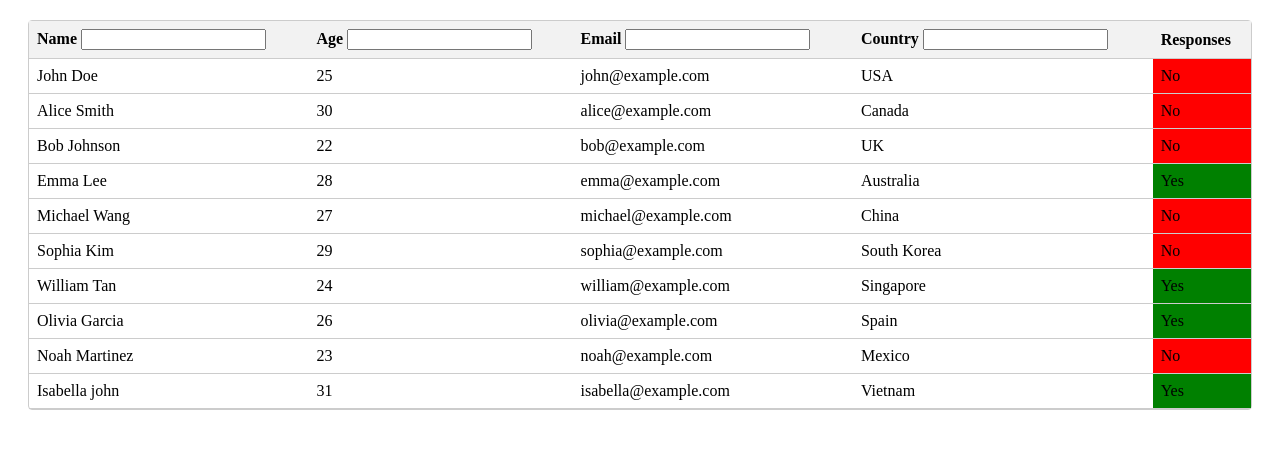
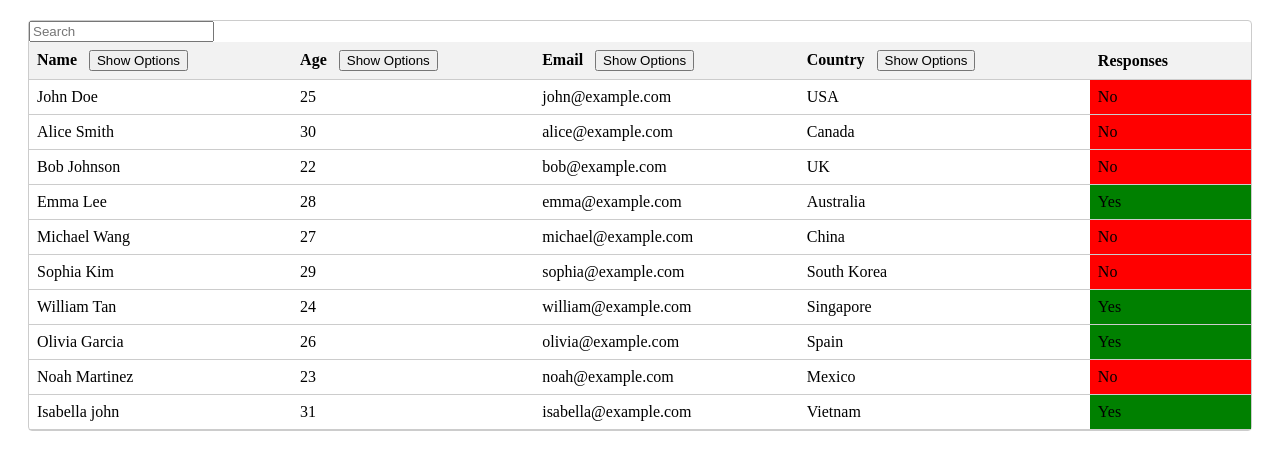
Before and after one commit to shuvamgpt/filtering, a Vue app: page / in a window 1280 px wide. Shown: the top 470 px of the page. Built offline with nearby package versions, Linux system fonts and the light colour scheme.

Commit message:
added filter functionality

```diff
--- a/src/components/SimpleTable.vue
+++ b/src/components/SimpleTable.vue
@@ -1,37 +1,113 @@
 <template>
   <div class="table-container">
+    <div class="universal-search">
+      <input
+        type="text"
+        v-model="universalSearch"
+        placeholder="Search"
+        @input="applyFilters"
+      />
+    </div>
     <table>
       <thead>
         <tr>
-          <th @click="sortTable('name', $event)">
+          <th>
             Name
-            <input type="text" v-model="filters.name" @input="applyFilters" />
-            <span v-if="currentColumn === 'name'">
-              {{ sortDirection === "asc" ? "↑" : "↓" }}
-            </span>
+
+            <div class="option-tooltip" v-show="showOptions.name">
+              <ul>
+                <li v-for="option in options.name" :key="option">
+                  <label>
+                    <input
+                      type="checkbox"
+                      v-model="filters.name"
+                      :value="option"
+                      @change="applyFilters"
+                    />
+                    {{ option }}
+                  </label>
+                </li>
+              </ul>
+            </div>
+            <button class="option-toggle" @click="toggleOptions('name')">
+              {{ showOptions.name ? "Hide" : "Show" }} Options
+            </button>
           </th>
-          <th @click="sortTable('age', $event)">
+          <th>
             Age
-            <input type="number" v-model="filters.age" @input="applyFilters" />
-            <span v-if="currentColumn === 'age'">
-              {{ sortDirection === "asc" ? "↑" : "↓" }}
-            </span>
+            <div class="option-tooltip" v-show="showOptions.age">
+              <ul>
+                <li v-for="option in options.age" :key="option">
+                  <label>
+                    <input
+                      type="checkbox"
+                      v-model="filters.age"
+                      :value="option"
+                      @change="applyFilters"
+                    />
+                    {{ option }}
+                  </label>
+                </li>
+              </ul>
+            </div>
+            <button class="option-toggle" @click="toggleOptions('age')">
+              {{ showOptions.age ? "Hide" : "Show" }} Options
+            </button>
           </th>
-          <th @click="sortTable('email', $event)">
+          <th>
             Email
-            <input type="text" v-model="filters.email" @input="applyFilters" />
-            <span v-if="currentColumn === 'email'">
-              {{ sortDirection === "asc" ? "↑" : "↓" }}
-            </span>
+            <div class="option-tooltip" v-show="showOptions.email">
+              <ul>
+                <li v-for="option in options.email" :key="option">
+                  <label>
+                    <input
+                      type="checkbox"
+                      v-model="filters.email"
+                      :value="option"
+                      @change="applyFilters"
+                    />
+                    {{ option }}
+                  </label>
+                </li>
+              </ul>
+            </div>
+            <button class="option-toggle" @click="toggleOptions('email')">
+              {{ showOptions.email ? "Hide" : "Show" }} Options
+            </button>
           </th>
-          <th @click="sortTable('country', $event)">
+          <th>
             Country
-            <input type="text" v-model="filters.country" @input="applyFilters" />
-            <span v-if="currentColumn === 'country'">
-              {{ sortDirection === "asc" ? "↑" : "↓" }}
-            </span>
+            <div class="option-tooltip" v-show="showOptions.country">
+              <ul>
+                <li v-for="option in options.country" :key="option">
+                  <label>
+                    <input
+                      type="checkbox"
+                      v-model="filters.country"
+                      :value="option"
+                      @change="applyFilters"
+                    />
+                    {{ option }}
+                  </label>
+                </li>
+              </ul>
+            </div>
+            <button class="option-toggle" @click="toggleOptions('country')">
+              {{ showOptions.country ? "Hide" : "Show" }} Options
+            </button>
           </th>
-          <th>Responses</th>
+          <th>
+            Responses
+            <button class="sort-toggle" @click="sortTable('response')">
+              {{
+                currentColumn === "response"
+                  ? sortDirection === "asc"
+                    ? "▲"
+                    : "▼"
+                  : ""
+              }}
+            </button>
+          </th>
         </tr>
       </thead>
       <tbody>
@@ -40,26 +116,44 @@
           <td>{{ item.age }}</td>
           <td>{{ item.email }}</td>
           <td>{{ item.country }}</td>
-          <td :style="{ backgroundColor: item.response === 'Yes' ? 'green' : 'red' }">{{ item.response }}</td>
+          <td
+            :style="{
+              backgroundColor: item.response === 'Yes' ? 'green' : 'red',
+            }"
+          >
+            {{ item.response }}
+          </td>
         </tr>
       </tbody>
     </table>
   </div>
 </template>
 
-
 <script>
 export default {
   data() {
     return {
+      showOptions: {
+        name: false,
+        age: false,
+        email: false,
+        country: false,
+      },
       currentColumn: "",
       sortDirection: "",
       filters: {
-        name: "",
-        age: "",
-        email: "",
-        country: "",
+        name: [],
+        age: [],
+        email: [],
+        country: [],
       },
+      options: {
+        name: [],
+        age: [],
+        email: [],
+        country: [],
+      },
+      universalSearch: "",
       dummyData: [
         {
           id: 1,
@@ -144,19 +238,28 @@ export default {
       ],
     };
   },
+  created() {
+    this.extractOptions();
+  },
   computed: {
     filteredData() {
       let filteredData = this.dummyData.slice();
       Object.keys(this.filters).forEach((column) => {
-        if (this.filters[column]) {
+        if (this.filters[column].length > 0) {
           filteredData = filteredData.filter((item) =>
-            String(item[column])
-              .toLowerCase()
-              .includes(this.filters[column].toLowerCase())
+            this.filters[column].includes(item[column])
           );
         }
       });
 
+      if (this.universalSearch) {
+        const searchQuery = this.universalSearch.toLowerCase();
+        filteredData = filteredData.filter((item) =>
+          Object.values(item).some((value) =>
+            String(value).toLowerCase().includes(searchQuery)
+          )
+        );
+      }
       if (this.currentColumn && this.currentColumn !== "response") {
         filteredData.sort((a, b) => {
           if (
@@ -173,23 +276,37 @@ export default {
         if (this.sortDirection === "desc") {
           filteredData.reverse();
         }
+      } else if (this.currentColumn === "response") {
+        filteredData.sort((a, b) => {
+          return a.response.localeCompare(b.response);
+        });
       }
       return filteredData;
     },
   },
   methods: {
-    sortTable(column, event) {
-      const isInputField = ["INPUT", "TEXTAREA"].includes(event.target.tagName);
-      if (!isInputField && column !== "response") {
-        if (this.currentColumn === column) {
-          this.sortDirection = this.sortDirection === "asc" ? "desc" : "asc";
-        } else {
-          this.currentColumn = column;
-          this.sortDirection = "asc";
-        }
+    extractOptions() {
+      Object.keys(this.filters).forEach((column) => {
+        const uniqueOptions = [
+          ...new Set(this.dummyData.map((item) => item[column])),
+        ];
+        this.options[column] = uniqueOptions;
+      });
+    },
+    toggleOptions(column) {
+      this.showOptions[column] = !this.showOptions[column];
+    },
+    sortTable(column) {
+      if (this.currentColumn === column) {
+        this.sortDirection = this.sortDirection === "asc" ? "desc" : "asc";
+      } else {
+        this.currentColumn = column;
+        this.sortDirection = "asc";
       }
     },
-    applyFilters() {},
+    applyFilters() {
+      this.extractOptions();
+    },
   },
 };
 </script>
@@ -217,4 +334,44 @@ th {
   background-color: #f2f2f2;
   cursor: pointer;
 }
+
+.option-toggle {
+  margin-left: 8px;
+}
+
+.option-tooltip {
+  position: relative;
+  display: inline-block;
+  margin-top: 4px;
+}
+
+.option-tooltip ul {
+  list-style-type: none;
+  padding: 0;
+  margin: 0;
+  background-color: #fff;
+  box-shadow: 0 2px 4px rgba(0, 0, 0, 0.1);
+  border-radius: 4px;
+  position: absolute;
+  z-index: 1;
+  top: 20px;
+  left: 0;
+  width: 200px;
+}
+
+.option-tooltip li {
+  padding: 8px;
+  cursor: pointer;
+}
+
+.option-tooltip li:hover {
+  background-color: #f2f2f2;
+}
+
+.sort-toggle {
+  border: none;
+  background: none;
+  font-size: 1.2rem;
+  cursor: pointer;
+}
 </style>
```
